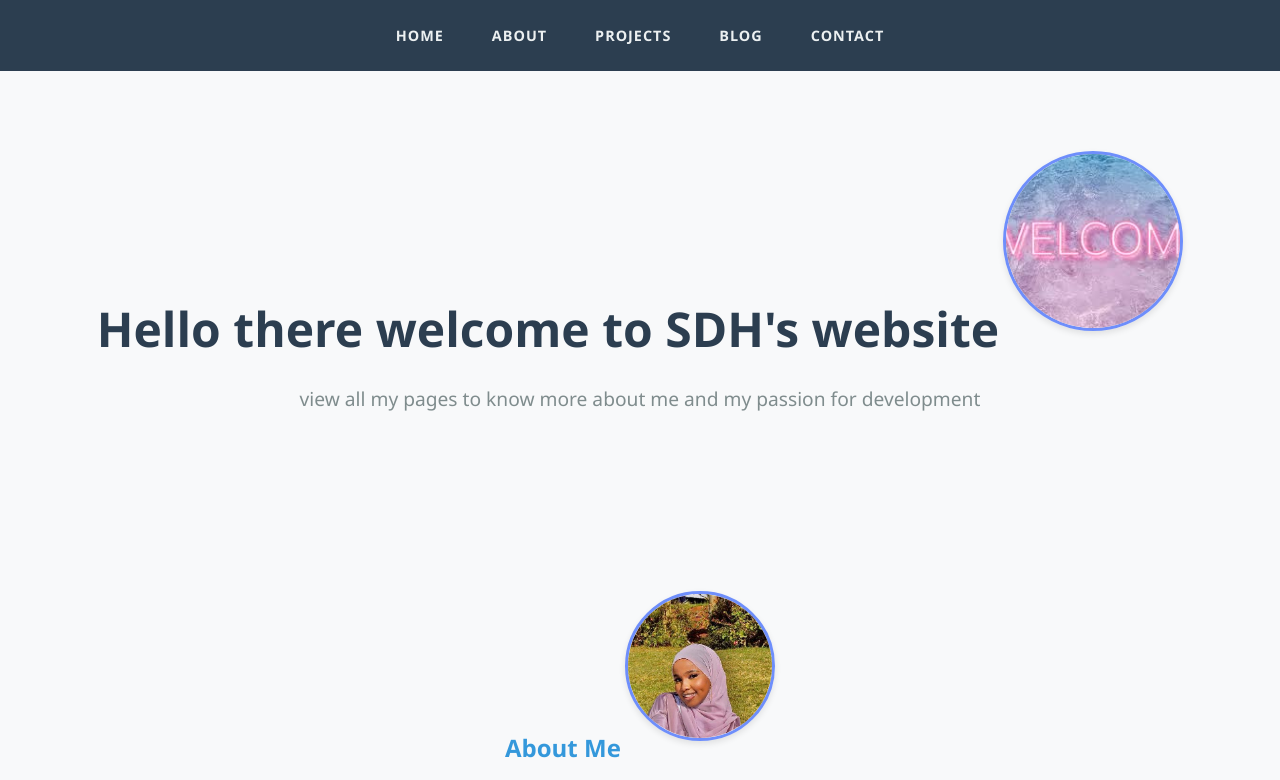
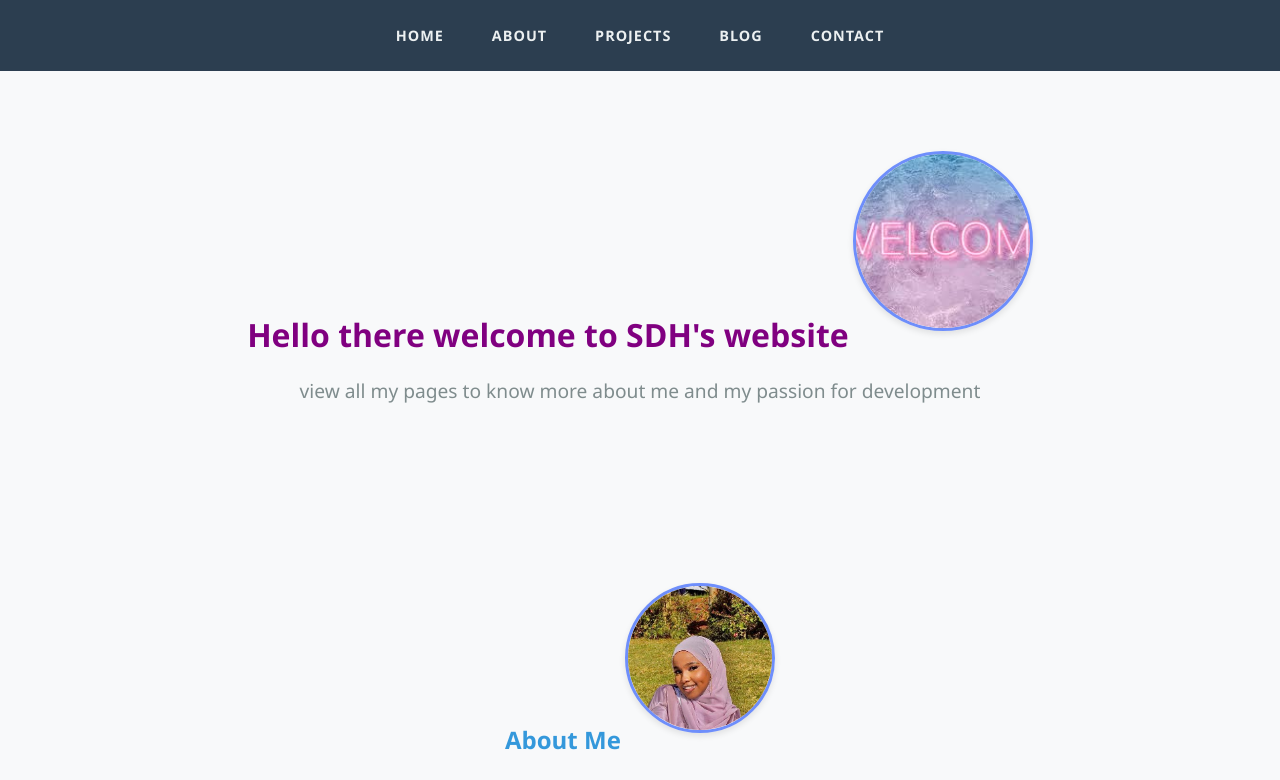
Before and after one commit to Saadia1305/my-personal-website, a plain HTML site: page index.html in a window 1280 px wide. Shown: the top 780 px of the page. Drawn offline with Linux system fonts and the light colour scheme.

Commit message:
Update style.css

```diff
--- a/style.css
+++ b/style.css
@@ -66,8 +66,8 @@ section h1, section h2 {
 
 /* ========== COLORFUL TEXT ELEMENTS ========== */
 #home h1 {
-    color: #2c3e50;
-    font-size: 3rem;
+    color: purple;
+    font-size: 2rem;
     margin-bottom: 1rem;
 }
 
```
